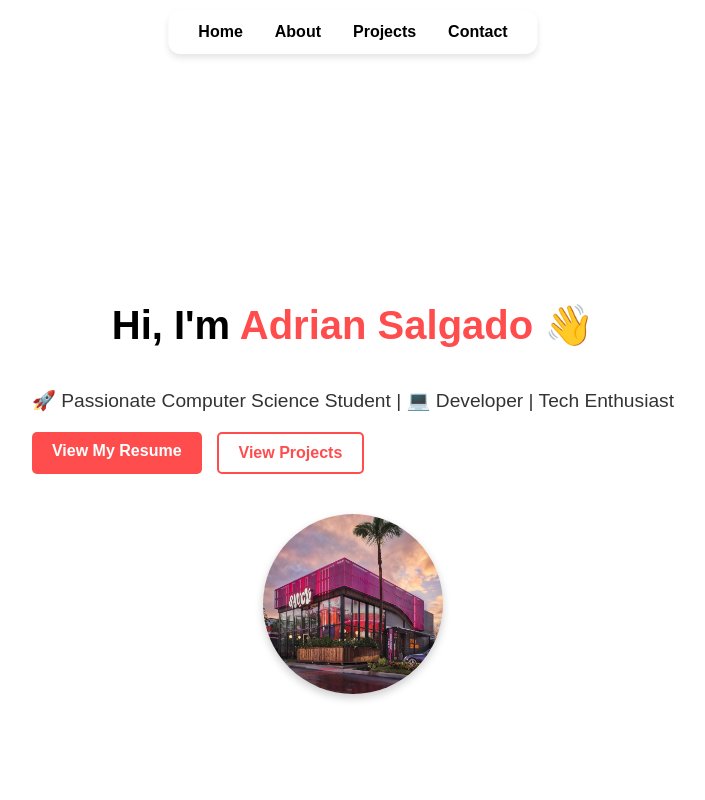
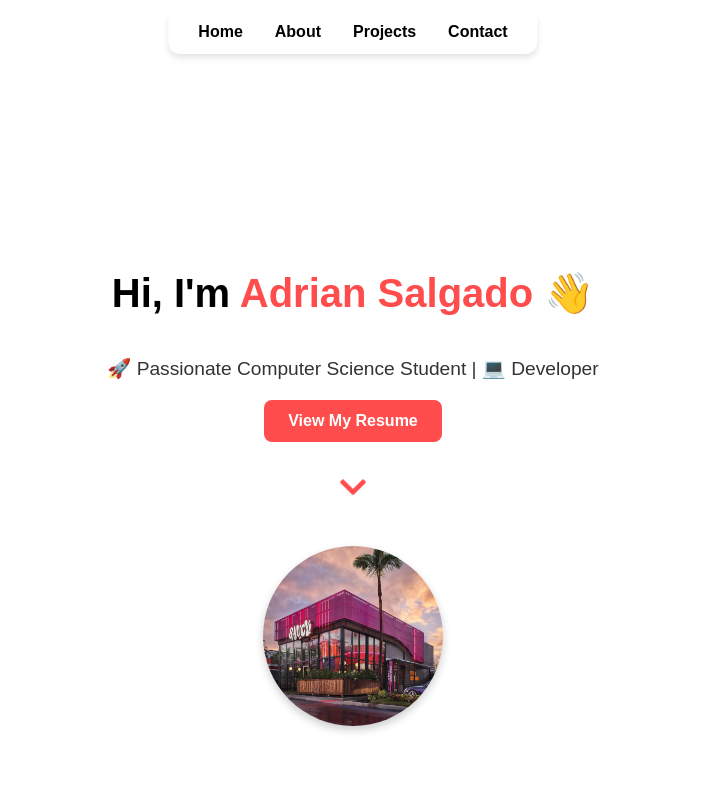
Before and after one commit to Salgado-Adrian/portfolio-website, a React (Create React App) app: page / in a window 1280 px wide. Shown: the top 800 px of the page, without its empty margins (287-992 px from the left). Built offline with nearby package versions, Linux system fonts and the light colour scheme.

Commit message:
website changes on text

```diff
--- a/package.json
+++ b/package.json
@@ -9,6 +9,7 @@
     "react": "^18.3.1",
     "react-dom": "^18.3.1",
     "react-fullpage": "^0.1.19",
+    "react-icons": "^5.4.0",
     "react-scripts": "5.0.1",
     "web-vitals": "^4.2.4"
   },
--- a/src/components/Home.css
+++ b/src/components/Home.css
@@ -6,6 +6,20 @@
   height: 90vh; /* Reduce height so it moves up */
   text-align: center;
   padding-top: 40px; /* Add padding to push it up */
+}
+.scroll-down {
+  margin-top: 30px;
+  cursor: pointer;
+  animation: bounce 2s infinite;
+}
+
+@keyframes bounce {
+  0%, 100% {
+    transform: translateY(0);
+  }
+  50% {
+    transform: translateY(10px);
+  }
 }
 
 .content {
@@ -51,6 +65,29 @@ p {
   border: 2px solid #ff4d4d;
   color: #ff4d4d;
 }
+.buttons {
+  display: flex;
+  justify-content: center; /* Centers horizontally */
+  align-items: center; /* Centers vertically if needed */
+  margin-top: 20px;
+}
+
+.btn {
+  display: inline-block;
+  padding: 12px 24px;
+  background-color: #ff4d4d;
+  color: white;
+  font-size: 16px;
+  border-radius: 8px;
+  text-align: center;
+  text-decoration: none;
+  transition: transform 0.2s ease-in-out;
+}
+
+.btn:hover {
+  transform: scale(1.1);
+}
+
 
 .profile-pic {
   width: 180px;
--- a/src/components/Home.js
+++ b/src/components/Home.js
@@ -1,8 +1,13 @@
 import React from "react";
 import { motion } from "framer-motion";
-import "./Home.css"; // Add styles here
-import resumePDF from "../assets/resume.pdf"; // Add your resume file
-import profilePic from "../assets/saucy.jpg";
+import "./Home.css"; // Import the styles
+import resumePDF from "../assets/resume.pdf"; // Resume File
+import profilePic from "../assets/saucy.jpg"; // Profile Picture
+import { FaChevronDown } from "react-icons/fa"; // Import Scroll-Down Arrow Icon
+
+const scrollToSection = (id) => {
+  document.getElementById(id)?.scrollIntoView({ behavior: "smooth" });
+};
 
 const Home = () => {
   return (
@@ -21,9 +26,10 @@ const Home = () => {
           animate={{ opacity: 1 }}
           transition={{ delay: 0.5, duration: 1 }}
         >
-          🚀 Passionate Computer Science Student | 💻 Developer | Tech Enthusiast
+          🚀 Passionate Computer Science Student | 💻 Developer
         </motion.p>
 
+        {/* Remove "View Projects" Button */}
         <div className="buttons">
           <motion.a
             href={resumePDF}
@@ -33,15 +39,16 @@ const Home = () => {
           >
             View My Resume
           </motion.a>
+        </div>
 
-          <motion.a
-            href="#projects"
-            className="btn-outline"
-            whileHover={{ scale: 1.1 }}
-          >
-            View Projects
-          </motion.a>
-        </div>
+        {/* Scroll Down Arrow */}
+        <motion.div
+          className="scroll-down"
+          whileHover={{ scale: 1.2 }}
+          onClick={() => scrollToSection("about")}
+        >
+          <FaChevronDown size={30} color="#ff4d4d" />
+        </motion.div>
 
         <motion.img
           src={profilePic}
```
Also changed, not shown: src/components/NameBanner.js (added, +39 -0 lines), 1 other file (tests, documents, lock files or other folders).
